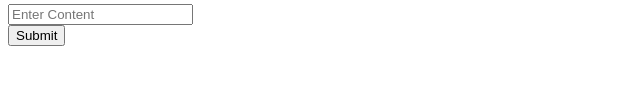
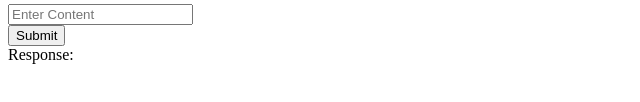
Before and after one commit to fahleiro/kanbautomation, a plain HTML site: page docs/index.html in a window 1280 px wide. Shown: the part 172-274 px from the top of the page, 0-640 px from the left. Drawn offline with Linux system fonts and the light colour scheme.

Commit message:
add response

```diff
--- a/docs/index.html
+++ b/docs/index.html
@@ -16,5 +16,9 @@
         <input type="text" id="content" name="content" placeholder="Enter Content"><br>
         <input type="submit" value="Submit">
     </form>
+    <div>
+        <label for="response">Response:</label>
+        <div id="response"></div>
+    </div>
 </body>
 </html>
```
